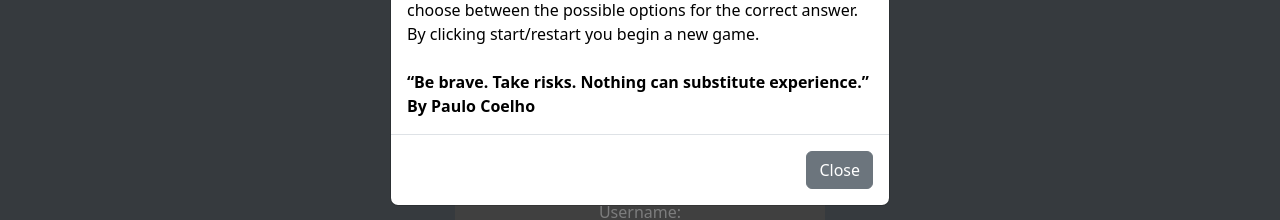
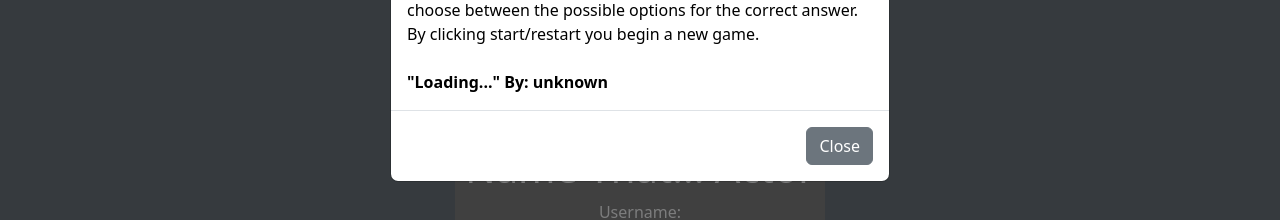
Before and after one commit to rhubba4863/startup, a React (Vite) app: page /play in a window 1280 px wide. Both pictures are taken after a click on the button "Details". Shown: the part 134-354 px from the top of the page. Built offline with nearby package versions, Linux system fonts and the light colour scheme; no server answers.

Commit message:
Added a new quote whenever the modal is brought up with Details

```diff
--- a/src/app.jsx
+++ b/src/app.jsx
@@ -70,6 +70,47 @@ export default function App() {
   firstValues();
   */
 
+  //Heading Quote
+  const [quote, setQuote] = React.useState('Loading...');
+  const [quoteAuthor, setQuoteAuthor] = React.useState('unknown');
+
+  function createNewQuote(){
+    //React.useEffect(() => {
+      fetch('https://quote.cs260.click')
+      .then((response) => response.json())
+      .then((data) => {
+        setQuote(data.quote);
+        setQuoteAuthor(data.author);
+      })
+    //   .catch();
+    // }, []);
+
+      // fetch('https://quote.cs260.click')
+      // .then((response) => response.json())
+      // .then((data) => {
+      //   setQuote(data.quote);
+      //   setQuoteAuthor(data.author);
+      // })
+      // .catch();
+
+    // return (
+    //   <div>
+    //   <b>"{quote}"</b>
+    //   <b> By: {quoteAuthor}</b>
+    //   </div>
+    // )
+  }
+
+  function postQuote(){
+    return (
+      <div>
+        <b>"{quote}"</b>
+        <b> By: {quoteAuthor}</b>
+      </div>
+    )
+  }
+
+
   return (
     // BrowserRouter will handle all
     <BrowserRouter>
@@ -104,7 +145,7 @@ export default function App() {
 
                 {/* <!-- Button trigger modal --> */}
                 <button type="button" className="btn btn-primary" data-bs-toggle="modal"
-                data-bs-target="#exampleModal" id="modal-load-button">
+                data-bs-target="#exampleModal" id="modal-load-button" onClick={() => createNewQuote()}>
                   Details
                 </button>
               </div>
@@ -124,7 +165,8 @@ export default function App() {
                   By clicking start/restart you begin a new game.
                   <br></br>
                   <br></br>
-                  <b>“Be brave. Take risks. Nothing can substitute experience.” By Paulo Coelho</b>
+                  {/* <b>“Be brave. Take risks. Nothing can substitute experience.” By Paulo Coelho</b> */}
+                  <b>{postQuote()}</b>
                 </div>
                 <div className="modal-footer">
                   <button type="button" className="btn btn-secondary" data-bs-dismiss="modal">Close</button>
--- a/src/play/playing.jsx
+++ b/src/play/playing.jsx
@@ -29,7 +29,7 @@ export function Playing(input) {
 
     resetDisplay();
 
-    /*console.log("E"+input.totalRounds+"E");
+    /* console.log("E"+input.totalRounds+"E");
     console.log("E"+totalRounds+"E");
     console.log("F"+input.totalRightAnswers+"G");
     console.log("F"+totalRightAnswers+"G");*/
```
